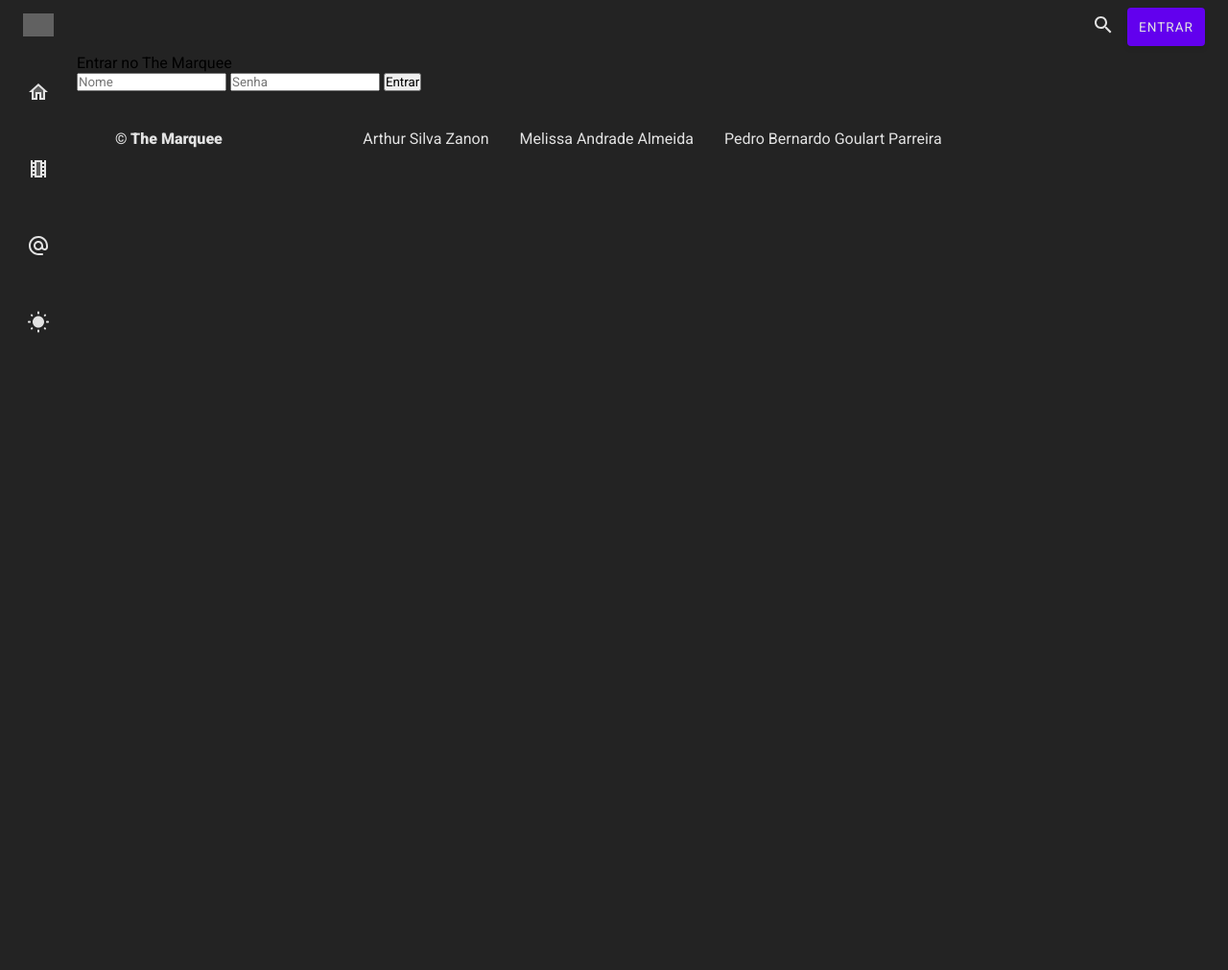
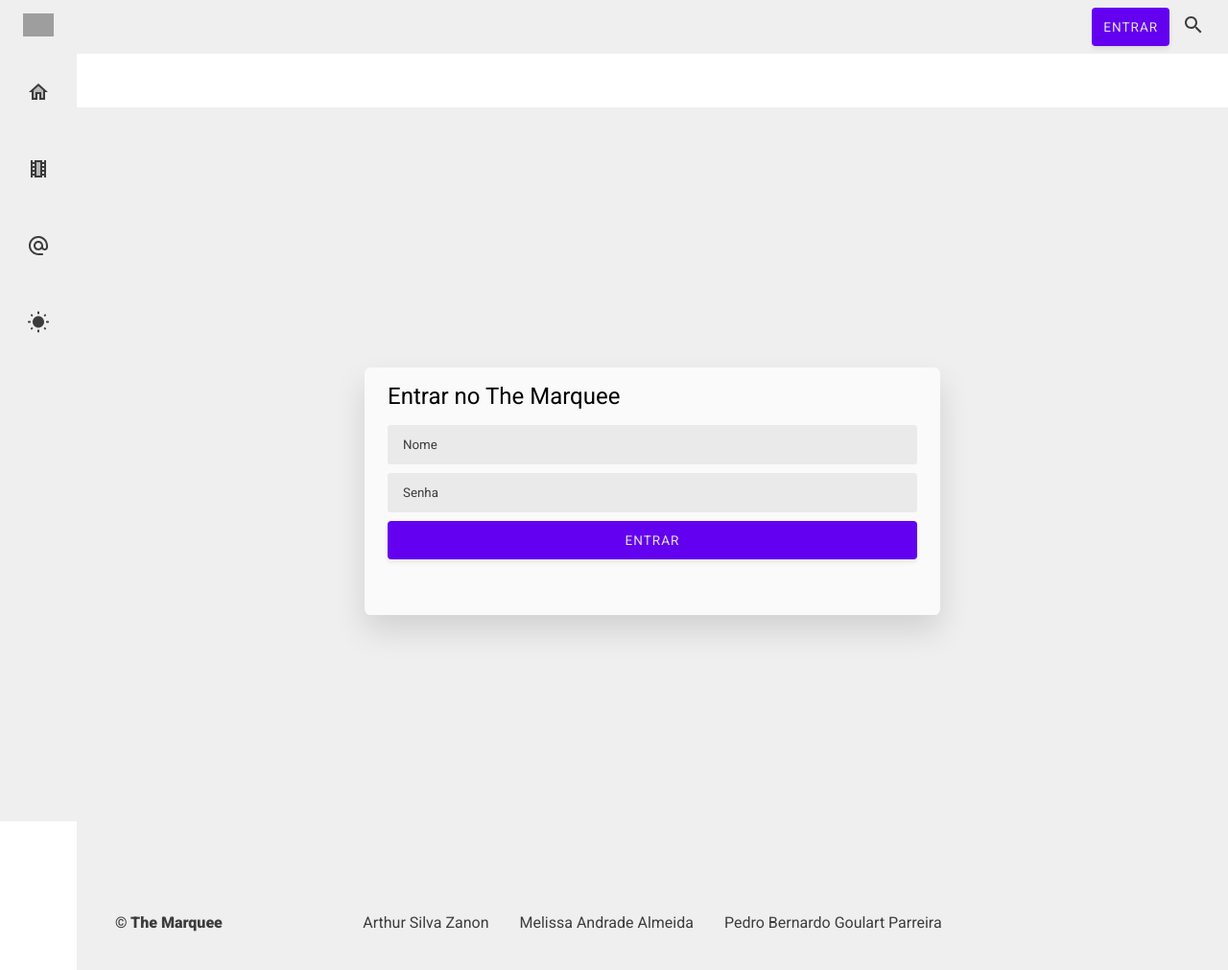
Before and after one commit to goulart-pedro/The-Marquee, a PHP site: page /?page=login in a window 1280 px wide. Shown: the whole page at 96% size. Before the commit the page ends 347 px from the top, so only its background shows below. Run offline with PHP 8.4, Linux system fonts and the light colour scheme; data comes from the database, SQL or seed files in the repository; some libraries are stand-ins or nearby versions; grey boxes are pictures that could not be loaded.

Commit message:
login refactoring and adding status messages

```diff
--- a/PageLoader.php
+++ b/PageLoader.php
@@ -4,8 +4,8 @@
 class PageLoader
 {
     private $database;
-    public $pages = [];
-    public $pageID;
+    private $pages = [];
+    private $pageID;
     public function __construct()
     {
         $this->database = new Database;
@@ -15,7 +15,6 @@ class PageLoader
         $this->pages['admin'] =  'pages/edit.php';
         $this->pages['login'] =  'pages/login.php';
         $this->pages['films'] =  'pages/login.php';
-        $this->pages['cheklogin'] = 'Source/cheklogin.php';
     }
 
     public function getPage()
--- a/Source/js/theme.js
+++ b/Source/js/theme.js
@@ -1,34 +1,10 @@
-export class Theme {
-    constructor() {
-        this.viewIsLight = () => {
-            return Theme.view.getAttribute("class") === "light";
-        };
+export const updateClass = () => {
+    document.querySelector('main').className = setTheme()
+}
 
-        this.alternate = (event) => {
-            event.preventDefault();
-            this.updateState(this.viewIsLight() === false ? "light" : "dark");
-        };
+// fix this
 
-        this.updateState = (state) => {
-            Theme.view.setAttribute("class", state);
-            this.updateLabel(state);
-            localStorage.setItem("MARQUEE__THEME", state);
-        };
-
-        this.updateLabel = (state) => {
-            Theme.label.innerHTML = `Tema: ${state === "light" ? "Claro" : "Escuro"}`;
-        };
-
-        this.firstRun = () => {
-            localStorage.setItem("MARQUEE__THEME", "dark");
-            Theme.view.setAttribute("class", "dark");
-        };
-
-        if (!Theme.localTheme) this.firstRun();
-
-        this.updateState(Theme.localTheme);
-    }
+export const setTheme = () => {
+    document.querySelector('#theme-button').addEventListener('click', () => document.querySelector('main').className == 'dark' ? 'light' : 'dark')
+    return localStorage.getItem('MARQUEE_THEME') ?? 'light'
 }
-Theme.view = document.querySelector("main");
-Theme.label = document.querySelector("#theme-label");
-Theme.localTheme = localStorage.getItem("MARQUEE__THEME");
--- a/Source/script.js
+++ b/Source/script.js
@@ -1,5 +1,4 @@
-import { Theme } from "./jsmodules/theme.js";
-import { FormValidator } from "./jsmodules/formValidator.js";
+import * as theme from "./js/theme.js";
 
 window.onload = () => {
     loadThemeSwitcher();
@@ -8,15 +7,7 @@ window.onload = () => {
 };
 
 function loadThemeSwitcher() {
-    class ThemeControll extends HTMLElement {
-        constructor() {
-            super();
-            const theme = new Theme();
-            const button = document.querySelector("#theme-button");
-            button.addEventListener("click", theme.alternate);
-        }
-    }
-    customElements.define("theme-controll", ThemeControll);
+    theme.updateClass()
 }
 
 function loadSearch() {
--- a/css/components/components.buttons.css
+++ b/css/components/components.buttons.css
@@ -1,4 +1,5 @@
 .button {
+    --button-primary-color: hsl(265, 100%, 47%);
     --button-secondary-color: #e0e0e0;
     --button-border-radius: 0.25rem;
     --button-padding: 0.75rem;
@@ -40,7 +41,7 @@ button[btn-variant="outlined"]:disabled {
 }
 
 button[btn-variant="contained"] {
-    background: var(--primary-color);
+    background: var(--button-primary-color);
     color: #e2e2e2;
     fill: #e2e2e2;
     box-shadow: 0 0.2rem 0.3rem #00000013;
--- a/css/components/components.searchbar.css
+++ b/css/components/components.searchbar.css
@@ -11,12 +11,12 @@
 
 .search-area {
     visibility: hidden;
-    position: absolute;
+    position: sticky;
     top: 0;
     width: 100%;
     height: 3.5rem;
     background: var(--bg-color);
-    filter: brightness(120%);
+    box-shadow: 4px 4px 8px hsla(0, 0, 0, 20);
 }
 
 .input-wrapper {
--- a/css/pages/pages.login.css
+++ b/css/pages/pages.login.css
@@ -8,17 +8,15 @@
     box-shadow: 0 16px 32px 0 #00000020;
 }
 
-.login-confirmation {
+.login-status {
     text-align: center;
-    background-color: #20ffaa20;
-    margin-bottom: 1rem;
-    margin-top: 1rem;
     padding: 1rem;
+    color: vars(--primary-color);
     border-radius: 3px;
 }
 
 .prompt-wrapper {
-    height: 100%;
+    height: 100vh;
     display: flex;
     justify-content: center;
     align-items: center;
--- a/css/vars.css
+++ b/css/vars.css
@@ -1,5 +1,5 @@
 :root {
-    --primary-color: #6200ee;
+    --primary-color: hsl(265, 100%, 47%);
     --bg-color: #232323;
     --bg-color-elevated: #232323;
     --bg-color-secondary: #ffffff05;
--- a/pages/components/components.header.php
+++ b/pages/components/components.header.php
@@ -17,12 +17,7 @@
             </div>
 
             <div class="login-area">
-                <div js-data="search-display-button" class="icon">
-                    <svg xmlns="http://www.w3.org/2000/svg" height="24" viewBox="0 0 24 24" width="24">
-                        <path d="M0 0h24v24H0V0z" fill="none" />
-                        <path d="M15.5 14h-.79l-.28-.27C15.41 12.59 16 11.11 16 9.5 16 5.91 13.09 3 9.5 3S3 5.91 3 9.5 5.91 16 9.5 16c1.61 0 3.09-.59 4.23-1.57l.27.28v.79l5 4.99L20.49 19l-4.99-5zm-6 0C7.01 14 5 11.99 5 9.5S7.01 5 9.5 5 14 7.01 14 9.5 11.99 14 9.5 14z" />
-                    </svg>
-                </div>
+
                 <?php if (!isset($_COOKIE['USER_SESSION'])) : ?>
                     <a href="?page=login">
                         <button id="login-button" class="button" btn-variant="contained">
@@ -30,14 +25,17 @@
                         </button>
                     </a>
                 <?php endif ?>
+
+                <div js-data="search-display-button" class="icon">
+                    <svg xmlns="http://www.w3.org/2000/svg" height="24" viewBox="0 0 24 24" width="24">
+                        <path d="M0 0h24v24H0V0z" fill="none" />
+                        <path d="M15.5 14h-.79l-.28-.27C15.41 12.59 16 11.11 16 9.5 16 5.91 13.09 3 9.5 3S3 5.91 3 9.5 5.91 16 9.5 16c1.61 0 3.09-.59 4.23-1.57l.27.28v.79l5 4.99L20.49 19l-4.99-5zm-6 0C7.01 14 5 11.99 5 9.5S7.01 5 9.5 5 14 7.01 14 9.5 11.99 14 9.5 14z" />
+                    </svg>
+                </div>
             </div>
-
-
 
         </div>
         </div>
-
-
 
     </header>
 
--- a/pages/login.php
+++ b/pages/login.php
@@ -1,9 +1,10 @@
 <!DOCTYPE html>
-
+<head>
+    <link rel="stylesheet" href="./css/pages/pages.login.css">
+    <link rel="stylesheet" href="./css/components/components.buttons.css">
+    <script src="./Source/js/loginHandler.js"></script>
+</head>
 <body>
-<script src="./Source/js/loginHandler.js"></script>
-
-
 
     <div class="prompt-wrapper">
         <div class="login-prompt">
@@ -12,10 +13,13 @@
             </div>
 
             <div class="form-wrapper">
-                <form name="login-form" action="Source/checklogin.php" method="post">
+                <form name="login-form" onsubmit="return handleLogin(event, this)" method="post">
                     <input name="user_name" type="text" placeholder="Nome" required>
                     <input name="user_password" type="password" placeholder="Senha" required>
-                    <button type="submit">Entrar</button>
+                    <button type="submit" id="login-button" class="button" btn-variant="contained">
+                        <span class="button__label">Entrar</span>
+                    </button>
+                    <div js-data="login-status" class="login-status"></div>
                 </form>
             </div>
         </div>
```
Also changed, not shown: Source/checklogin.php (deleted, +0 -28 lines), Source/js/loginHandler.js (+24 -13 lines), auth/auth.php (+12 -9 lines).
